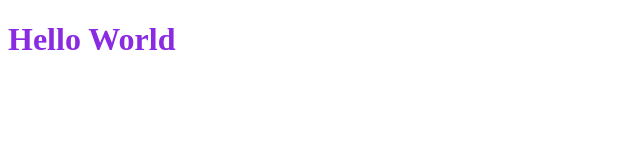
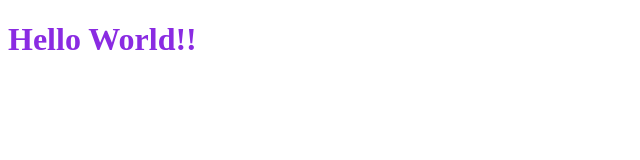
Before and after one commit to vinayakhegde1/CSS, a plain HTML site: page css/index.html in a window 1280 px wide. Shown: the full height of the page, 0-640 px from the left. Drawn offline with Linux system fonts and the light colour scheme.

Commit message:
Initial commit

```diff
--- a/css/index.html
+++ b/css/index.html
@@ -7,6 +7,6 @@
     <link rel="stylesheet" href="style.css" />
 </head>
 <body>
-    <h1>Hello World</h1>
+    <h1>Hello World!!</h1>
 </body>
 </html>
--- a/css/style.css
+++ b/css/style.css
@@ -1,3 +1,6 @@
 h1{
     color: blueviolet;
+
+
 }
+/* color property is used to set the color of foreground  */
```
